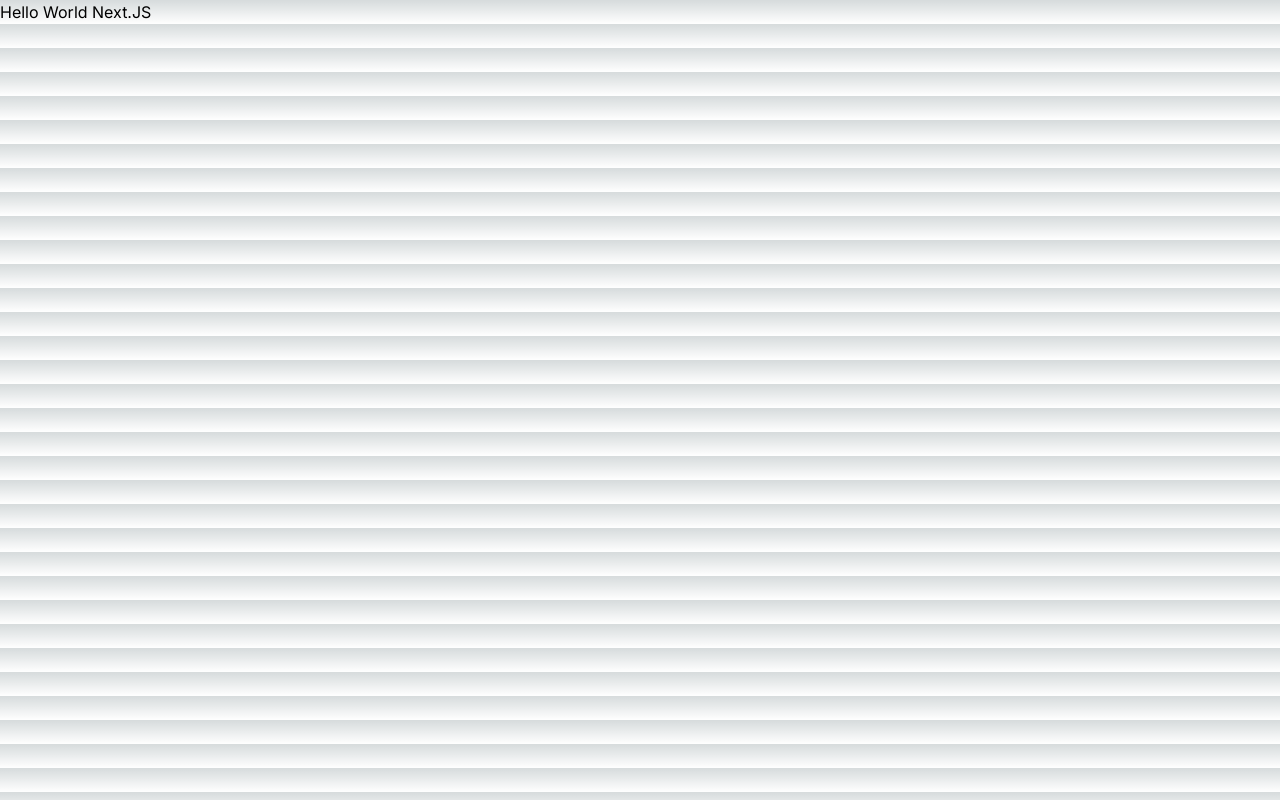
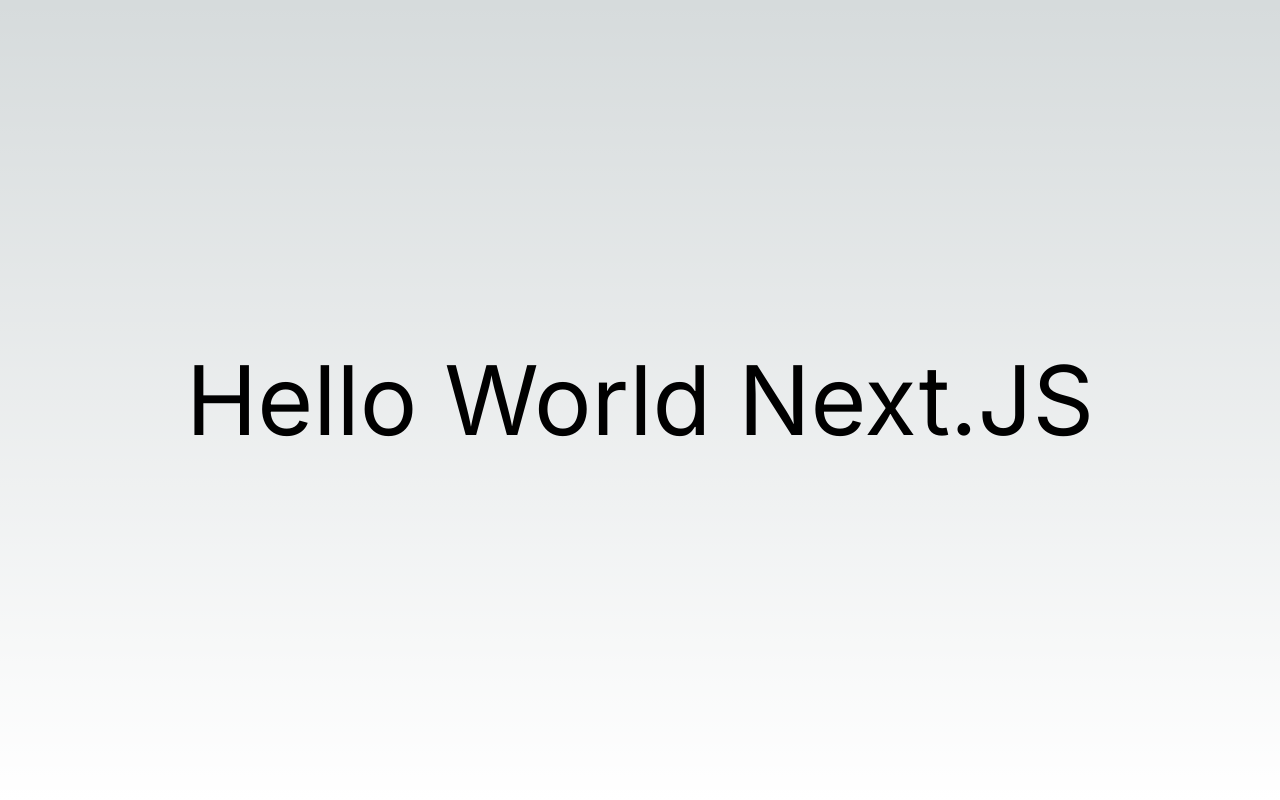
Before and after one commit to ryo1217intern/next-hello, a Next.js app in the folder next-hello/: page / in a window 1280 px wide. Built offline with nearby package versions, Linux system fonts and the light colour scheme.

Commit message:
Hello Worldを装飾する

```diff
--- a/next-hello/src/app/page.tsx
+++ b/next-hello/src/app/page.tsx
@@ -1,9 +1,11 @@
 export default function Home() {
   return (
     <main>
-      <p>
-        Hello World Next.JS
-      </p>
+      <div className="h-screen w-screen flex justify-center items-center text-8xl text-bold">
+        <p>
+          Hello World Next.JS
+        </p>
+      </div>
     </main>
   );
 };
```
Also changed, not shown: 1 other file (tests, documents, lock files or other folders).
